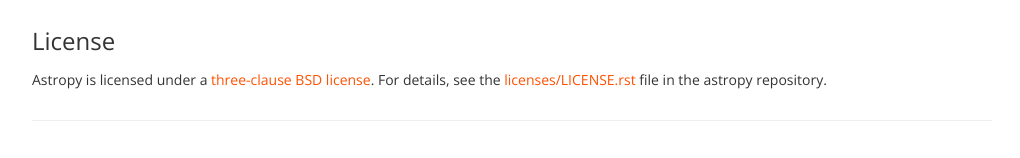
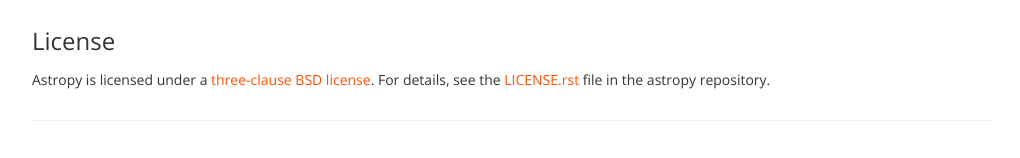
Before and after one commit to astropy/astropy.github.com, a plain HTML site: page about.html in a window 1280 px wide. Shown: the part 982-1140 px from the top of the page, without its empty margins (128-1148 px from the left). Drawn offline with nearby package versions, Linux system fonts and the light colour scheme.

Commit message:
Fix broken license link in the astropy site

```diff
--- a/about.html
+++ b/about.html
@@ -163,7 +163,7 @@
 
 		<h1>License</h1>
 
-		<p>Astropy is licensed under a <a href="http://opensource.org/licenses/BSD-3-Clause">three-clause BSD license</a>.  For details, see the <a href="https://github.com/astropy/astropy/blob/master/licenses/LICENSE.rst" target="_blank">licenses/LICENSE.rst</a> file in the astropy repository.</p>
+		<p>Astropy is licensed under a <a href="http://opensource.org/licenses/BSD-3-Clause">three-clause BSD license</a>.  For details, see the <a href="https://github.com/astropy/astropy/blob/master/LICENSE.rst" target="_blank">LICENSE.rst</a> file in the astropy repository.</p>
 	</section>
 
     <section>
```
